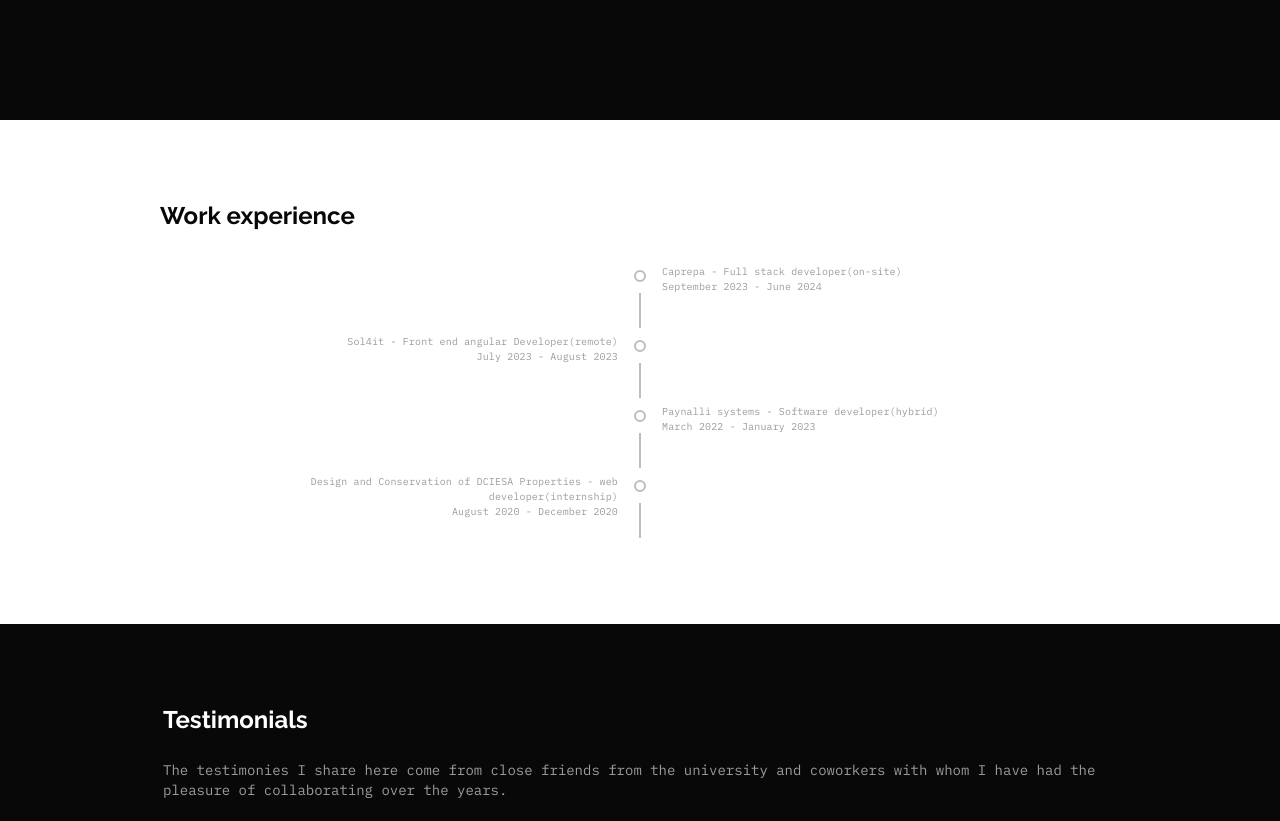
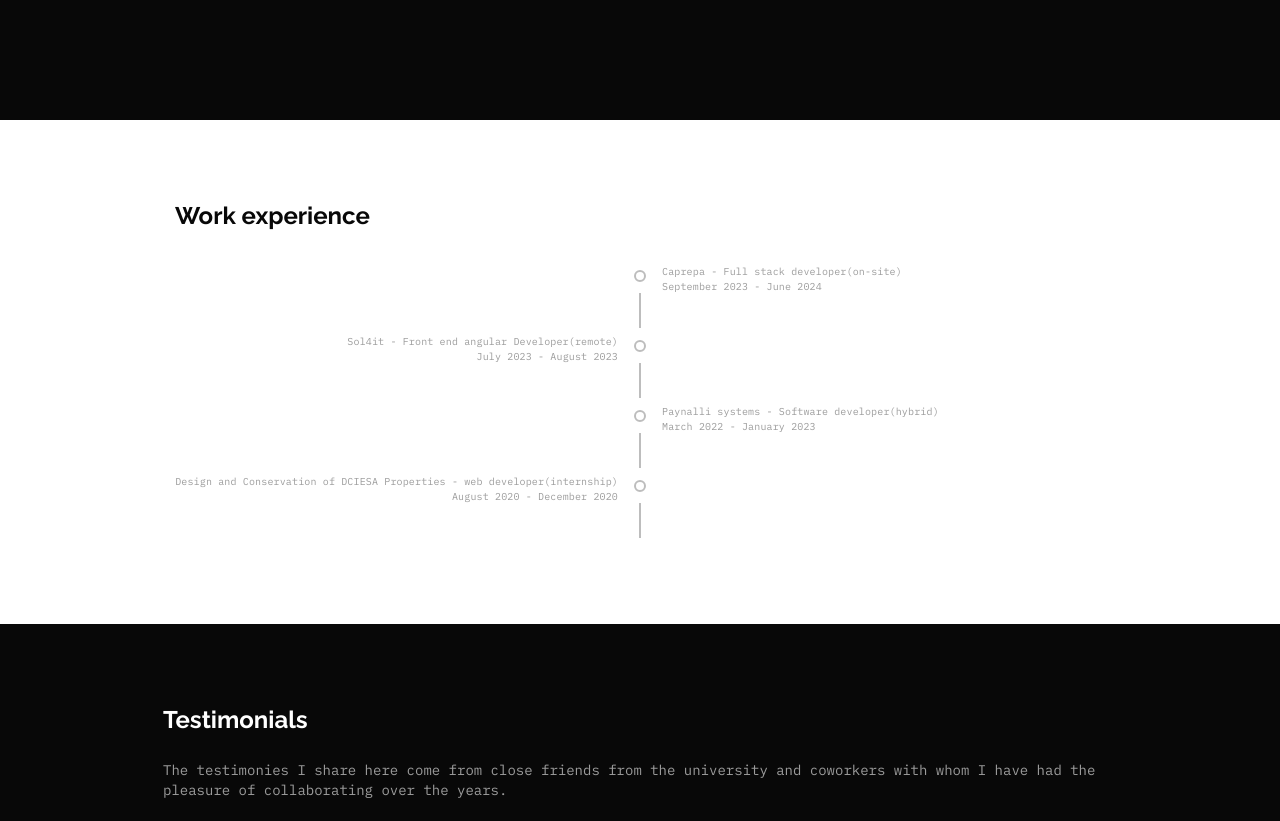
Before and after one commit to rineliniguezsosa/Portafolio, a React (Vite) app: page / in a window 1280 px wide. Shown: the part 560-1381 px from the top of the page. Built offline with nearby package versions, Linux system fonts and the light colour scheme.

Commit message:
[FEAT] Estableciendo un padding en x de 5rem y un width full en la sección del work experience

```diff
--- a/src/App.tsx
+++ b/src/App.tsx
@@ -72,11 +72,11 @@
 
         {/* work experience */}
         <section id='work-experience' className='w-full'>
-            <div className='w-full py-20 flex flex-col gap-5 items-center'>
+            <div className='w-full py-20 flex flex-col gap-5 items-center px-5'>
               <div className='w-3/4'>
                 <h2 className='text-2xl font-raleway font-bold text-dark'>Work experience</h2>
               </div>
-              <div className='w-3/4 flex justify-center items-center'>
+              <div className='w-full flex justify-center items-center'>
               <TimelineMui position='alternate' variant='outlined' experience={ Workhistory }/>
               </div>
             </div>
```
